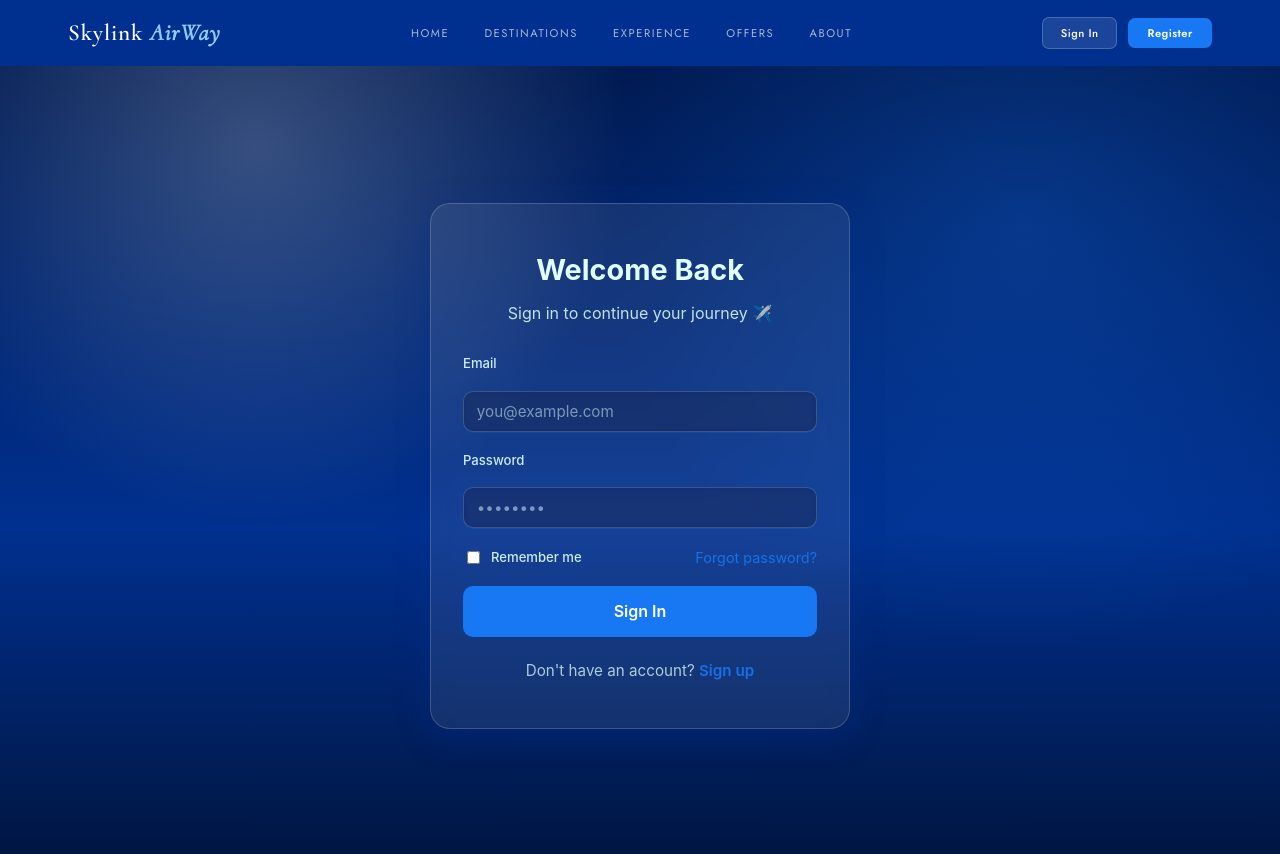
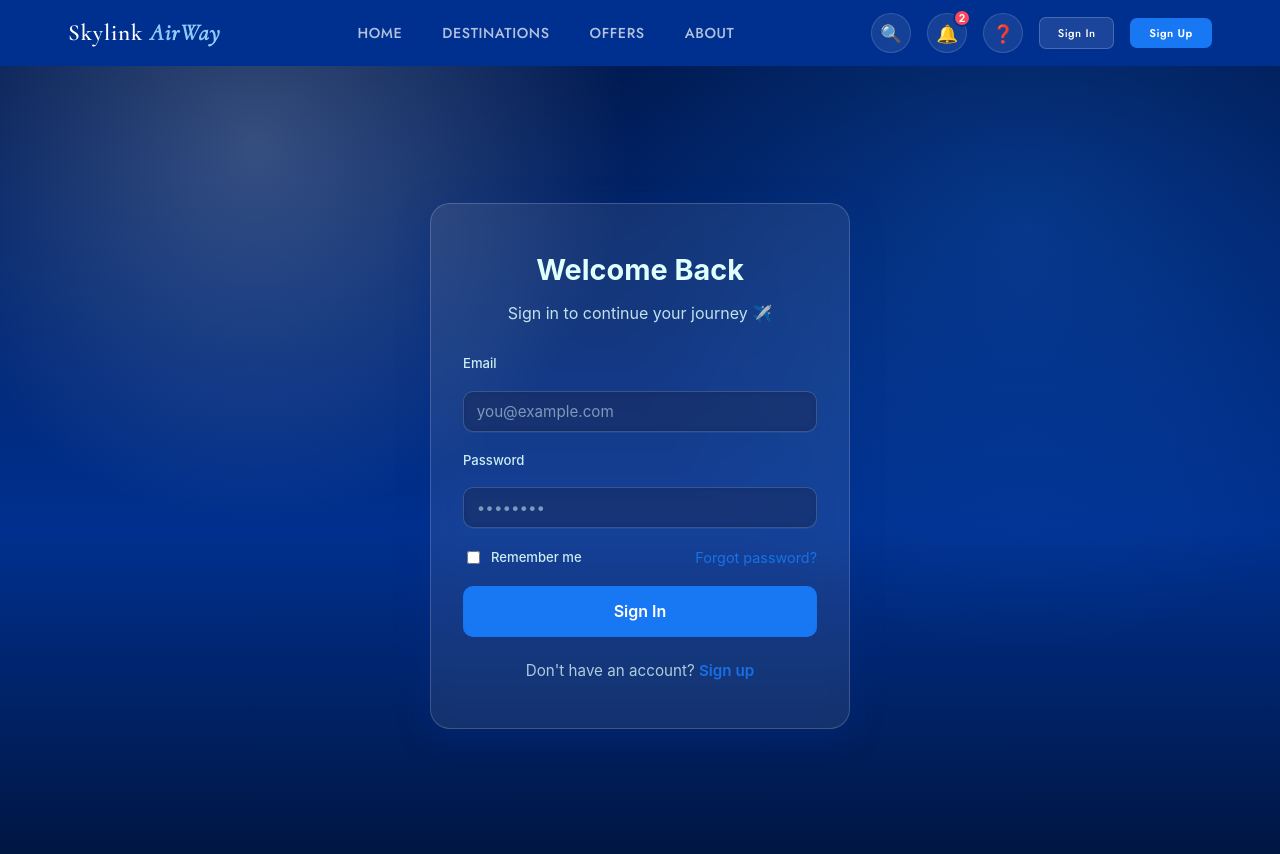
Before and after one commit to sowrav72/skylinkAirWay, a React (Create React App) app in the folder frontend/: page /login in a window 1280 px wide. Shown: the top 854 px of the page. Built offline with nearby package versions, Linux system fonts and the light colour scheme.

Commit message:
update navbar

```diff
--- a/frontend/src/App.jsx
+++ b/frontend/src/App.jsx
@@ -4,14 +4,6 @@ import "./App.css";
 import Navbar from "./Navbar";
 import Login from "./Login";
 import Register from "./Register";
-
-const navItems = [
-  { label: "Home", href: "#home" },
-  { label: "Destinations", href: "#destinations" },
-  { label: "Experience", href: "#experience" },
-  { label: "Offers", href: "#offers" },
-  { label: "About", href: "#about" },
-];
 
 const tripTypes = ["One Way", "Round Trip", "Multi-City"];
 const popularRoutes = ["JFK → LHR", "SFO → NRT", "MIA → MAD", "DXB → SYD"];
@@ -225,7 +217,7 @@ function Home() {
 export default function App() {
   return (
     <div className="app-shell">
-      <Navbar navItems={navItems} />
+      <Navbar />
       <Routes>
         <Route path="/" element={<Home />} />
         <Route path="/login" element={<Login />} />
--- a/frontend/src/Navbar.css
+++ b/frontend/src/Navbar.css
@@ -33,31 +33,167 @@
   font-style: italic;
 }
 
-.nav-links {
+/* CENTER NAVIGATION */
+.nav-center {
   display: flex;
-  gap: 2.2rem;
+  gap: 2.5rem;
   align-items: center;
+  flex: 1;
+  justify-content: center;
 }
 
-.nav-links a {
+.nav-center a {
   font-family: "Jost", sans-serif;
-  font-size: 0.7rem;
-  font-weight: 400;
-  letter-spacing: 0.14em;
+  font-size: 0.9rem;
+  font-weight: 500;
+  letter-spacing: 0.04em;
   text-transform: uppercase;
-  color: rgba(255, 255, 255, 0.65);
+  color: rgba(255, 255, 255, 0.7);
   text-decoration: none;
   transition: color 0.2s;
 }
 
-.nav-links a:hover {
+.nav-center a:hover {
   color: #fff;
 }
 
+/* RIGHT SECTION */
 .nav-right {
   display: flex;
-  gap: 0.7rem;
+  gap: 1rem;
   align-items: center;
+}
+
+/* ICON BUTTONS */
+.nav-icon-btn {
+  display: flex;
+  align-items: center;
+  justify-content: center;
+  background: rgba(255, 255, 255, 0.08);
+  color: #fff;
+  border: 1px solid rgba(255, 255, 255, 0.15);
+  width: 40px;
+  height: 40px;
+  border-radius: 50%;
+  cursor: pointer;
+  font-size: 1.1rem;
+  transition: all 0.2s;
+  position: relative;
+}
+
+.nav-icon-btn:hover {
+  background: rgba(255, 255, 255, 0.15);
+  border-color: rgba(255, 255, 255, 0.3);
+}
+
+/* NOTIFICATION BADGE */
+.notification-badge {
+  position: absolute;
+  top: -5px;
+  right: -5px;
+  background: #ff4757;
+  color: #fff;
+  border-radius: 50%;
+  width: 18px;
+  height: 18px;
+  display: flex;
+  align-items: center;
+  justify-content: center;
+  font-size: 0.65rem;
+  font-weight: 700;
+  border: 2px solid #00308f;
+}
+
+/* DROPDOWN */
+.nav-dropdown {
+  position: relative;
+}
+
+.dropdown-menu {
+  position: absolute;
+  top: 50px;
+  right: 0;
+  background: rgba(0, 30, 80, 0.95);
+  border: 1px solid rgba(255, 255, 255, 0.15);
+  border-radius: 12px;
+  padding: 0.8rem;
+  min-width: 200px;
+  backdrop-filter: blur(10px);
+  box-shadow: 0 8px 32px rgba(0, 48, 143, 0.3);
+  z-index: 1000;
+  animation: slideDown 0.2s ease-out;
+}
+
+@keyframes slideDown {
+  from {
+    opacity: 0;
+    transform: translateY(-10px);
+  }
+  to {
+    opacity: 1;
+    transform: translateY(0);
+  }
+}
+
+.dropdown-item {
+  color: rgba(255, 255, 255, 0.8);
+  padding: 0.6rem 0.8rem;
+  font-size: 0.85rem;
+  border-radius: 6px;
+  margin-bottom: 0.4rem;
+  cursor: pointer;
+  transition: background 0.2s;
+}
+
+.dropdown-item:hover {
+  background: rgba(24, 119, 242, 0.2);
+  color: #fff;
+}
+
+.dropdown-link {
+  display: block;
+  color: rgba(255, 255, 255, 0.8);
+  text-decoration: none;
+  padding: 0.6rem 0.8rem;
+  border-radius: 6px;
+  font-size: 0.85rem;
+  cursor: pointer;
+  background: none;
+  border: none;
+  font-family: inherit;
+  transition: all 0.2s;
+  text-align: left;
+  width: 100%;
+  margin-bottom: 0.2rem;
+}
+
+.dropdown-link:hover {
+  background: rgba(24, 119, 242, 0.2);
+  color: #fff;
+}
+
+.dropdown-divider {
+  border: none;
+  border-top: 1px solid rgba(255, 255, 255, 0.1);
+  margin: 0.4rem 0;
+}
+
+.logout-btn {
+  color: #ff6b6b;
+}
+
+.logout-btn:hover {
+  background: rgba(255, 107, 107, 0.15);
+  color: #ff8787;
+}
+
+/* PROFILE AND NOTIFICATION DROPDOWNS */
+.profile-dropdown {
+  right: -10px;
+}
+
+.notification-dropdown {
+  right: -20px;
 }
 
 .nbtn-ghost {
@@ -139,7 +275,7 @@
     font-size: 1.2rem;
   }
 
-  .nav-links {
+  .nav-center {
     display: none;
     position: absolute;
     top: 60px;
@@ -149,19 +285,20 @@
     flex-direction: column;
     align-items: flex-start;
     padding: 1.2rem 1.5rem;
-    gap: 1.2rem;
+    gap: 1rem;
     border-top: 1px solid rgba(255, 255, 255, 0.1);
     z-index: 99;
     width: 100%;
   }
 
-  .nav-links.open {
+  .nav-center.open {
     display: flex;
   }
 
-  .nav-links a {
+  .nav-center a {
     width: 100%;
     display: block;
+    font-size: 0.85rem;
   }
 
   .hamburger {
@@ -170,6 +307,12 @@
 
   .nav-right {
     gap: 0.5rem;
+  }
+
+  .nav-icon-btn {
+    width: 36px;
+    height: 36px;
+    font-size: 1rem;
   }
 
   .nbtn-ghost,
--- a/frontend/src/Navbar.jsx
+++ b/frontend/src/Navbar.jsx
@@ -2,29 +2,104 @@ import React, { useState } from "react";
 import { Link } from "react-router-dom";
 import "./Navbar.css";
 
-const Navbar = ({ navItems = [] }) => {
+const Navbar = () => {
   const [menuOpen, setMenuOpen] = useState(false);
+  const [profileOpen, setProfileOpen] = useState(false);
+  const [notificationsOpen, setNotificationsOpen] = useState(false);
+
+  // Check if user is logged in (replace with actual auth logic)
+  const isLoggedIn = localStorage.getItem("authToken") ? true : false;
+
+  const handleLogout = () => {
+    localStorage.removeItem("authToken");
+    setProfileOpen(false);
+    window.location.reload();
+  };
 
   return (
     <header className="navbar">
       <div className="nav-inner">
+        {/* LOGO */}
         <div className="logo">
           <Link to="/" style={{ textDecoration: "none", color: "inherit" }}>
             Skylink <em>AirWay</em>
           </Link>
         </div>
 
-        <nav className={`nav-links ${menuOpen ? "open" : ""}`}>
-          {navItems.map((item) => (
-            <a key={item.label} href={item.href} onClick={() => setMenuOpen(false)}>
-              {item.label}
-            </a>
-          ))}
+        {/* CENTER NAV */}
+        <nav className={`nav-center ${menuOpen ? "open" : ""}`}>
+          <Link to="/#home" onClick={() => setMenuOpen(false)}>Home</Link>
+          <Link to="/#destinations" onClick={() => setMenuOpen(false)}>Destinations</Link>
+          <Link to="/#offers" onClick={() => setMenuOpen(false)}>Offers</Link>
+          <Link to="/#experience" onClick={() => setMenuOpen(false)}>About</Link>
         </nav>
 
+        {/* RIGHT ACTIONS */}
         <div className="nav-right">
-          <Link to="/login" className="nbtn-ghost" onClick={() => setMenuOpen(false)}>Sign In</Link>
-          <Link to="/register" className="nbtn-solid" onClick={() => setMenuOpen(false)}>Register</Link>
+          {/* QUICK SEARCH */}
+          <button className="nav-icon-btn" title="Search Bookings">
+            🔍
+          </button>
+
+          {/* NOTIFICATIONS */}
+          <div className="nav-dropdown">
+            <button
+              className="nav-icon-btn notification-btn"
+              onClick={() => setNotificationsOpen(!notificationsOpen)}
+              title="Notifications"
+            >
+              🔔
+              <span className="notification-badge">2</span>
+            </button>
+            {notificationsOpen && (
+              <div className="dropdown-menu notification-dropdown">
+                <div className="dropdown-item">✈️ Your flight is confirmed!</div>
+                <div className="dropdown-item">🎉 New deal: 20% off to Paris</div>
+                <div className="dropdown-link">View All →</div>
+              </div>
+            )}
+          </div>
+
+          {/* HELP/SUPPORT */}
+          <button className="nav-icon-btn" title="Help & Support">
+            ❓
+          </button>
+
+          {/* AUTHENTICATED USER */}
+          {isLoggedIn ? (
+            <div className="nav-dropdown">
+              <button
+                className="nav-icon-btn profile-btn"
+                onClick={() => setProfileOpen(!profileOpen)}
+                title="Profile"
+              >
+                👤
+              </button>
+              {profileOpen && (
+                <div className="dropdown-menu profile-dropdown">
+                  <Link to="/profile" className="dropdown-link">My Profile</Link>
+                  <Link to="/bookings" className="dropdown-link">My Bookings</Link>
+                  <Link to="/saved-flights" className="dropdown-link">Saved Flights</Link>
+                  <Link to="/rewards" className="dropdown-link">Rewards & Miles</Link>
+                  <hr className="dropdown-divider" />
+                  <button className="dropdown-link logout-btn" onClick={handleLogout}>
+                    Logout
+                  </button>
+                </div>
+              )}
+            </div>
+          ) : (
+            <>
+              <Link to="/login" className="nbtn-ghost" onClick={() => setMenuOpen(false)}>
+                Sign In
+              </Link>
+              <Link to="/register" className="nbtn-solid" onClick={() => setMenuOpen(false)}>
+                Sign Up
+              </Link>
+            </>
+          )}
+
+          {/* HAMBURGER */}
           <button
             className="hamburger"
             onClick={() => setMenuOpen(!menuOpen)}
```
